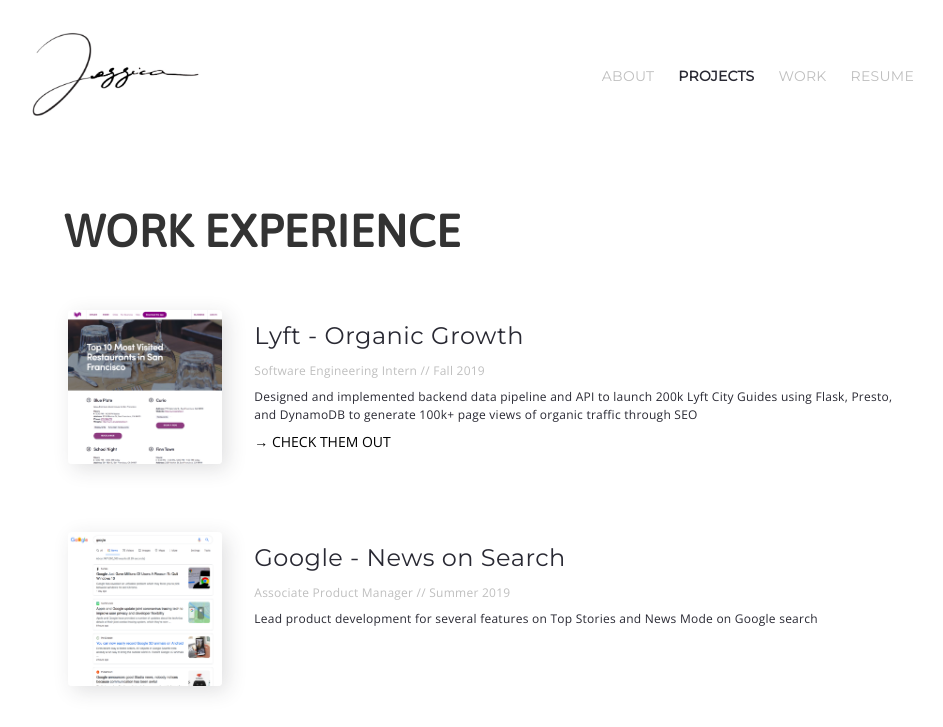
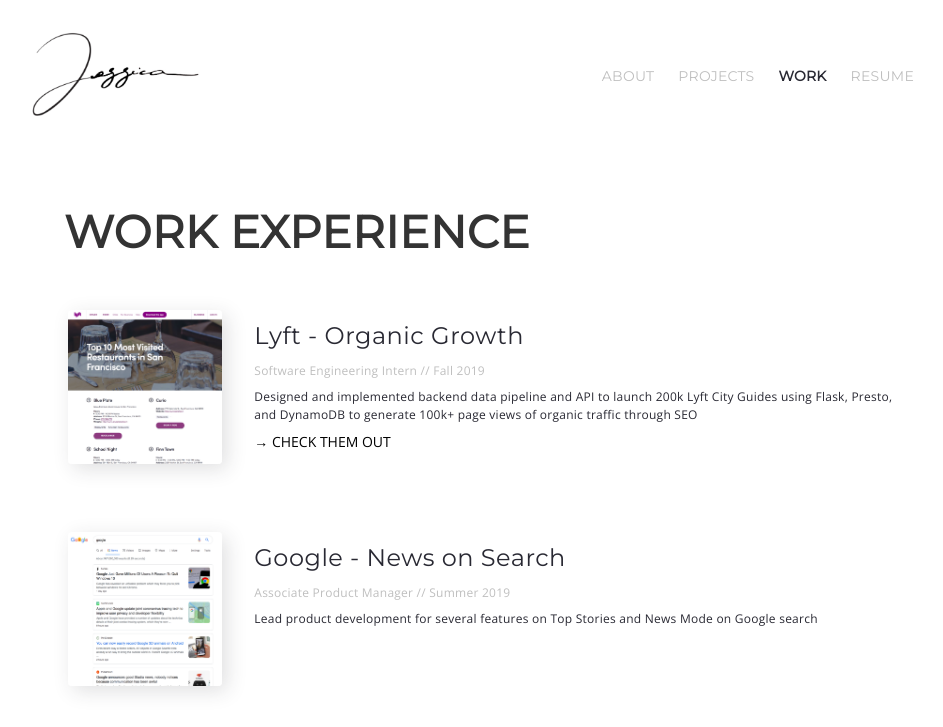
Before and after one commit to jessicahong9/jessicahong9.github.io, a website: page work.html in a window 1280 px wide. Shown: the top 727 px of the page, without its empty margins (158-1101 px from the left). Drawn offline with nearby package versions, Linux system fonts and the light colour scheme; a web font is replaced by a local one.

Commit message:
fix work

```diff
--- a/styles/fonts.css
+++ b/styles/fonts.css
@@ -47,7 +47,7 @@
 }
 
 h1 {
-    font-family: 'Asap';
+    font-family: 'Montserrat';
     font-size: 45px;
     font-weight: 600;
     letter-spacing: 0.5px;
--- a/work.html
+++ b/work.html
@@ -29,7 +29,7 @@
 </div>
 <div id="footer"></div>
 <script>
-    generateNavbar(d3.select("div#navbar"), "projects")
+    generateNavbar(d3.select("div#navbar"), "work")
 
     d3.json("./work.json").then((data) => {
 
```
